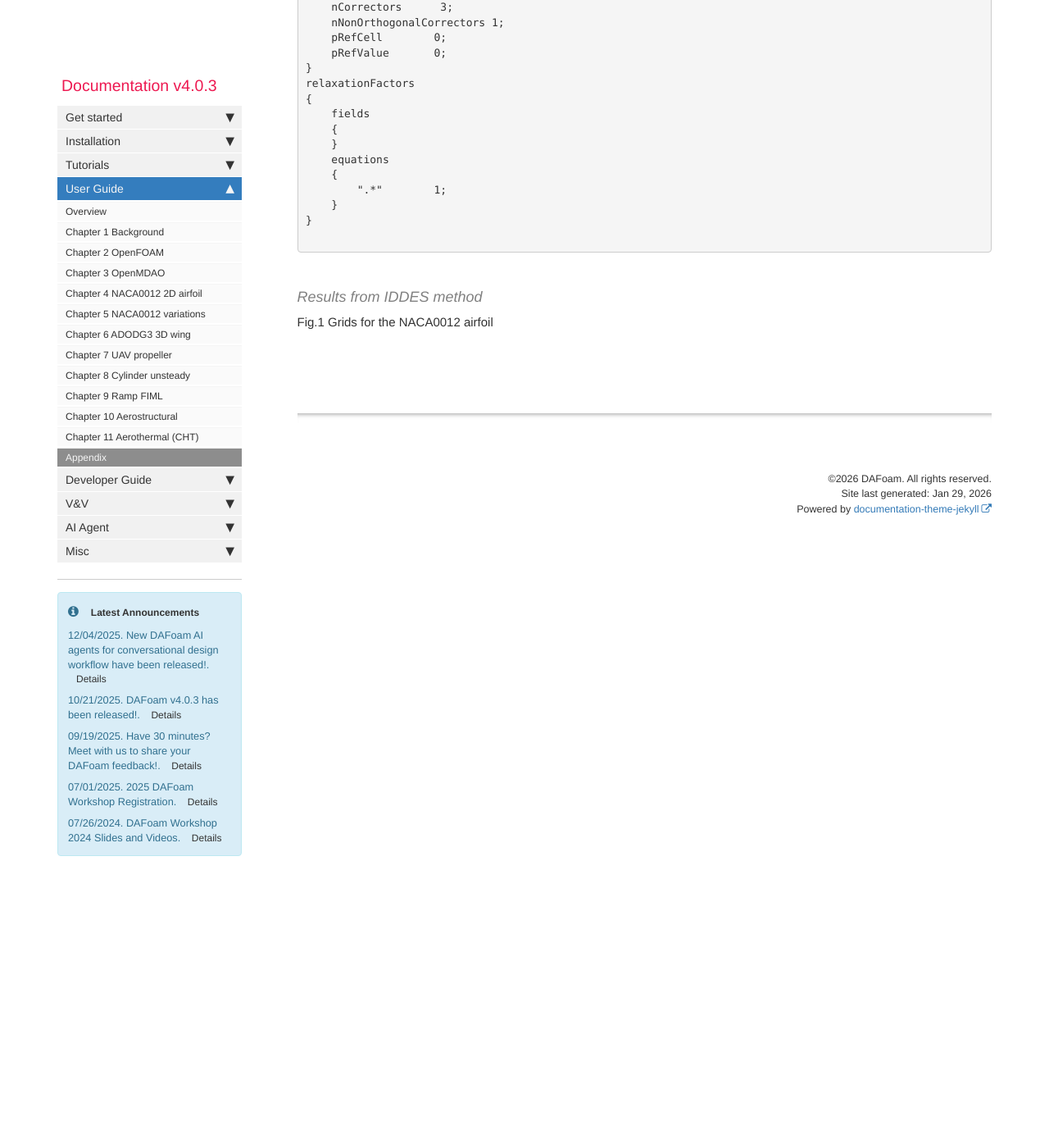
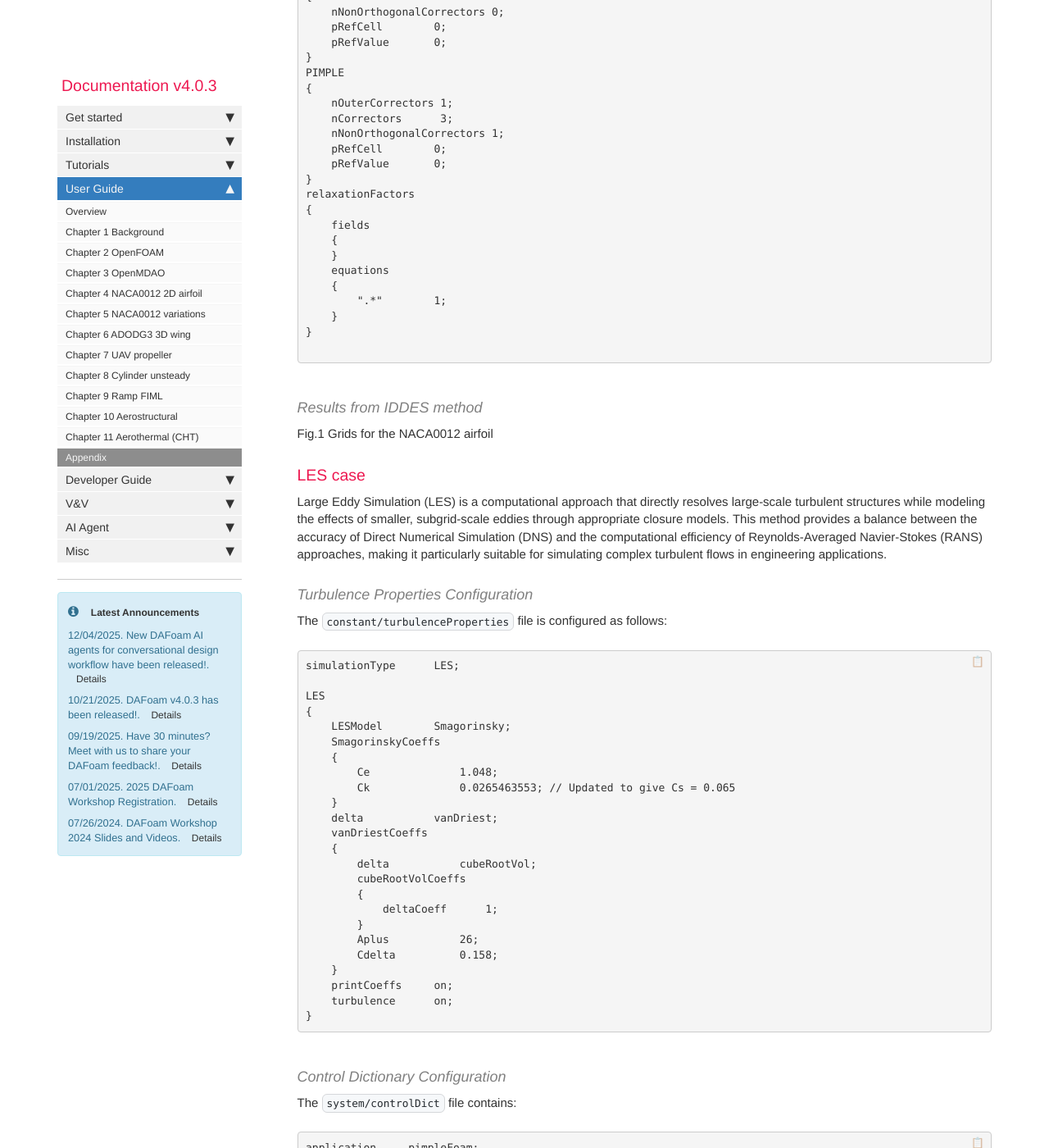
Before and after one commit to DAFoam/DAFoam.github.io, a Jekyll site: the page built from pages/mydoc/mydoc_user_guide_appendix.md, in a window 1280 px wide and 1400 px high, scrolled down 4348 px. Shown: the whole window at 82% size. Built offline with Jekyll 4.4.1, drawn with Linux system fonts in a browser that asks for light colours; comment, search, counter and statistics services are not loaded; some of the changed text lies outside the part shown.

Commit message:
Update mydoc_user_guide_appendix.md

````diff
--- a/pages/mydoc/mydoc_user_guide_appendix.md
+++ b/pages/mydoc/mydoc_user_guide_appendix.md
@@ -206,4 +206,142 @@ relaxationFactors
 
 Fig.1 Grids for the NACA0012 airfoil
 
+### LES case
+Large Eddy Simulation (LES) is a computational approach that directly resolves large-scale turbulent structures while modeling the effects of smaller, subgrid-scale eddies through appropriate closure models. This method provides a balance between the accuracy of Direct Numerical Simulation (DNS) and the computational efficiency of Reynolds-Averaged Navier-Stokes (RANS) approaches, making it particularly suitable for simulating complex turbulent flows in engineering applications.
+
+#### Turbulence Properties Configuration
+
+The `constant/turbulenceProperties` file is configured as follows:
+```foam
+simulationType      LES;
+
+LES
+{
+    LESModel        Smagorinsky;
+    SmagorinskyCoeffs
+    {
+        Ce              1.048;
+        Ck              0.0265463553; // Updated to give Cs = 0.065
+    }
+    delta           vanDriest;
+    vanDriestCoeffs
+    {
+        delta           cubeRootVol;
+        cubeRootVolCoeffs
+        {
+            deltaCoeff      1;
+        }
+        Aplus           26;
+        Cdelta          0.158;
+    }
+    printCoeffs     on;
+    turbulence      on;
+}
+```
+
+#### Control Dictionary Configuration
+
+The `system/controlDict` file contains:
+```foam
+application     pimpleFoam;
+startFrom       latestTime;
+startTime       0;
+stopAt          endTime;
+endTime         10000;
+deltaT          0.00001;
+writeControl    adjustable;
+writeInterval   0.0065;
+purgeWrite      30;
+writeFormat     ascii;
+writePrecision  8;
+writeCompression off;
+timeFormat      general;
+timePrecision   8;
+runTimeModifiable yes;
+adjustTimeStep  no;
+maxCo           5;
+```
+
+#### fvSchemes Configuration
+
+The `constant/turbulenceProperties` file is configured as follows:
+```foam
+ddtSchemes
+{
+    default         backward;
+}
+gradSchemes
+{
+    default         Gauss linear;
+}
+divSchemes
+{
+    default         none;
+    div(phi,U)      Gauss linear;
+    div((nuEff*dev2(T(grad(U))))) Gauss linear;
+}
+laplacianSchemes
+{
+    default         Gauss linear orthogonal;
+}
+interpolationSchemes
+{
+    default         linear;
+}
+snGradSchemes
+{
+    default         orthogonal;
+}
+```
+
+#### fvSolution Configuration
+
+The `constant/turbulenceProperties` file is configured as follows:
+```foam
+solvers
+{
+    p
+    {
+        solver          GAMG;
+        smoother        DICGaussSeidel;
+        tolerance       1e-06;
+        relTol          0.001;
+        nPreSweeps      0;
+        nPostSweeps     2;
+        cacheAgglomeration true;
+        nCellsInCoarsestLevel 1000;
+        agglomerator    faceAreaPair;
+        mergeLevels     1;
+    }
+    pFinal
+    {
+        $p;
+        tolerance       1e-06;
+        relTol          0;
+    }
+    U
+    {
+        solver          PBiCG;
+        preconditioner  DILU;
+        tolerance       1e-08;
+        relTol          0.1;
+    }
+    UFinal
+    {
+        $U;
+        tolerance       1e-08;
+        relTol          0;
+    }
+}
+PISO
+{
+    nCorrectors         3;
+    nNonOrthogonalCorrectors 0;
+    pRefCell            0;
+    pRefValue           0;
+}
+
+```
+#### Results from LES method
+
 {% include links.html %}
````
